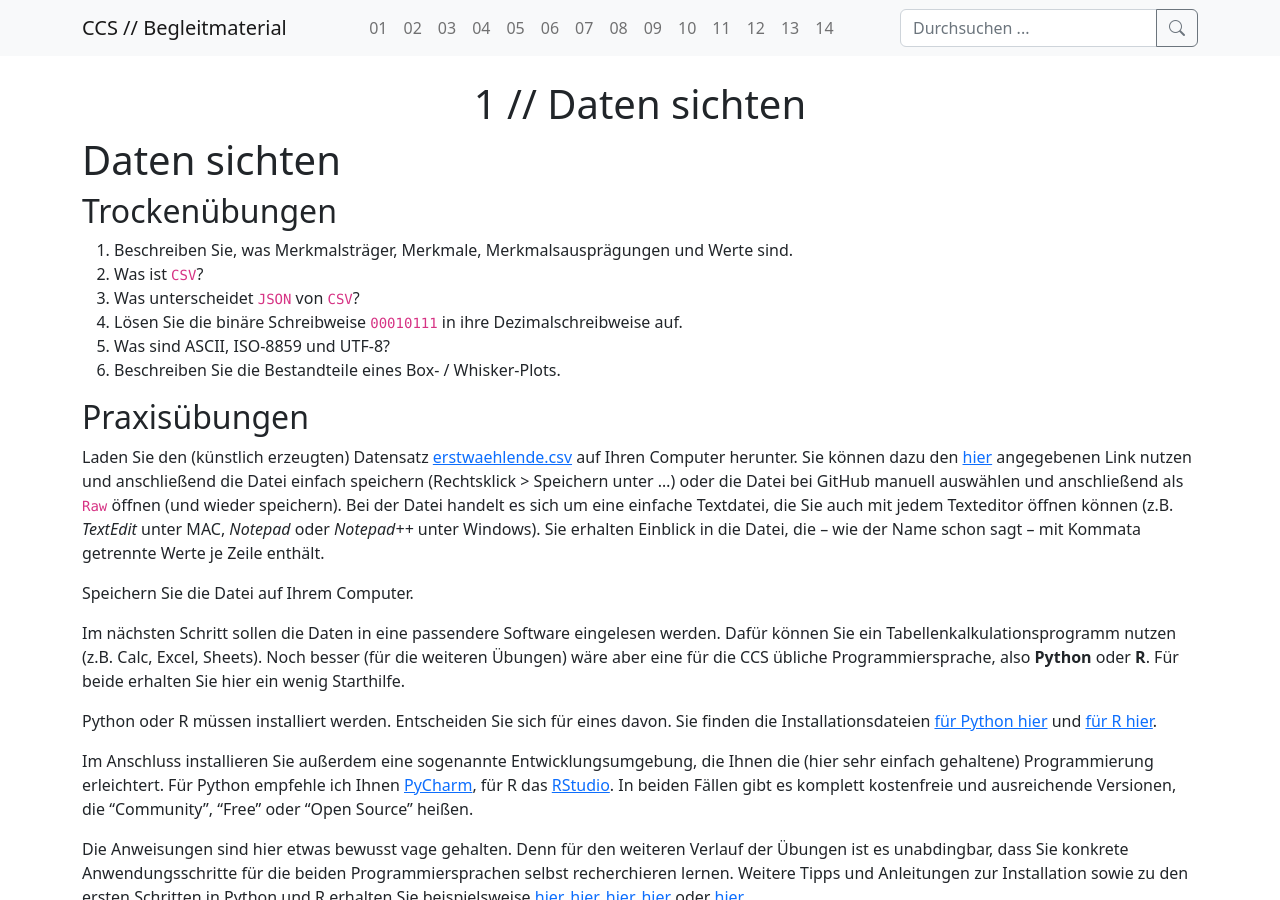
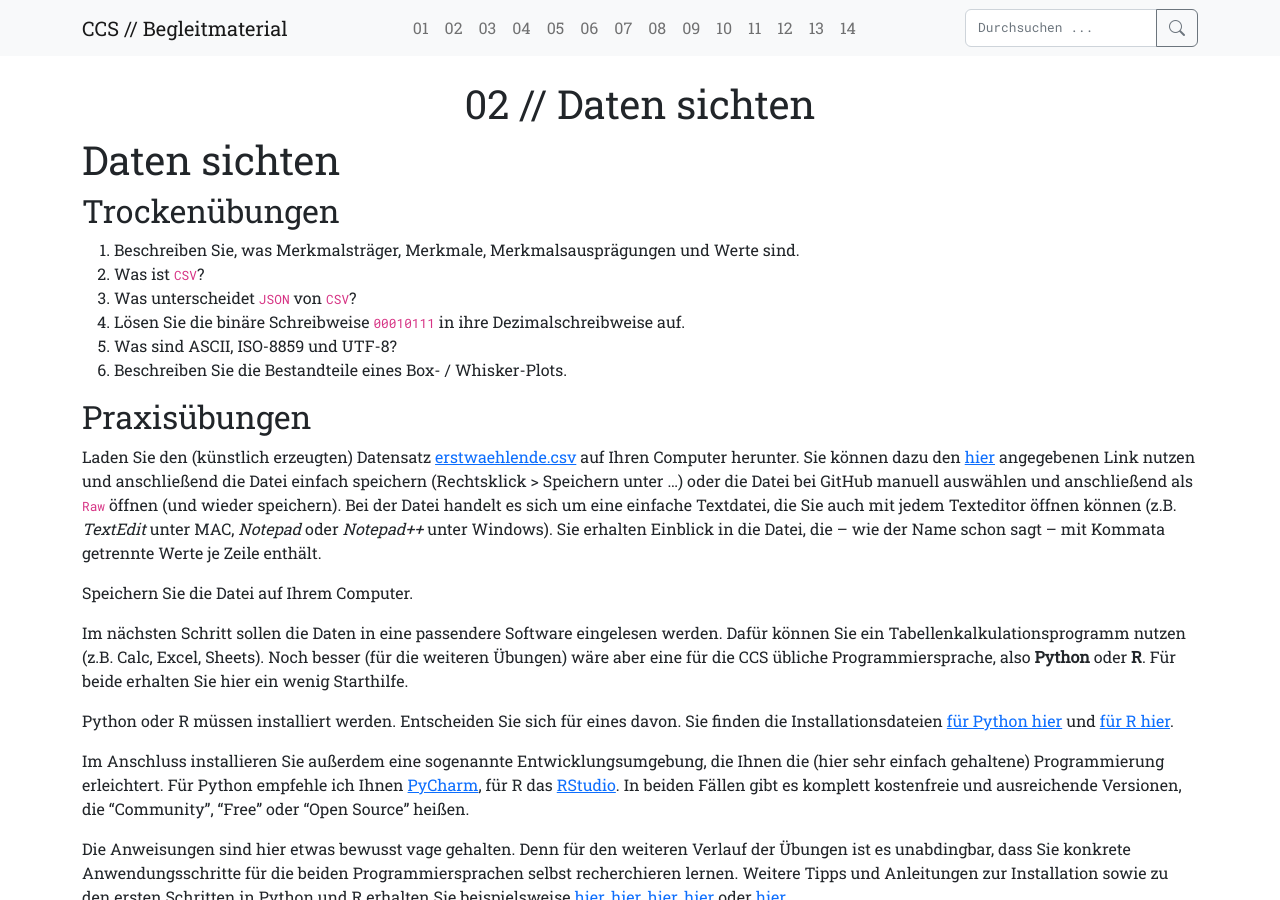
Before and after one commit to datenfruehstueck/ccs, a Jekyll site: the page built from 02_Daten-sichten/README.md, in a window 1280 px wide and 900 px high. Built offline with Jekyll 4.4.1, drawn with Linux system fonts in a browser that asks for light colours; nearby versions of some CDN libraries.

Commit message:
jekyll template optimization

```diff
--- a/02_Daten-sichten/README.md
+++ b/02_Daten-sichten/README.md
@@ -1,7 +1,8 @@
 ---
-title: Daten sichten
-chapter: 01
+title: "Daten sichten"
+chapter: "02"
 layout: default
+permalink: /02-daten-sichten/
 ---
 
 # Daten sichten
--- a/_config.yml
+++ b/_config.yml
@@ -1,2 +1,3 @@
-title: Computational Communication Science | Begleit- und Übungsmaterialien
+title: Computational Communication Science // Begleit- und Übungsmaterialien
 description: Begleit- und Übungsmaterial zum Lehrbuch Computational Communication Science (Haim, erschienen 2023 bei Springer VS).
+baseurl: /
--- a/_layouts/default.html
+++ b/_layouts/default.html
@@ -6,21 +6,22 @@
     <link rel="stylesheet" href="https://fonts.googleapis.com/css?family=Roboto+Slab|Roboto+Mono&display=swap">
 	<link rel="stylesheet" href="https://cdnjs.cloudflare.com/ajax/libs/bootstrap/5.2.3/css/bootstrap.min.css" integrity="sha512-SbiR/eusphKoMVVXysTKG/7VseWii+Y3FdHrt0EpKgpToZeemhqHeZeLWLhJutz/2ut2Vw1uQEj2MbRF+TVBUA==" crossorigin="anonymous" referrerpolicy="no-referrer" />
     <link rel="stylesheet" href="https://cdn.jsdelivr.net/npm/bootstrap-icons@1.7.2/font/bootstrap-icons.css">
-	<link rel="stylesheet" href="web_assets/style.css">
-	<title>{{ page.title }} // Computational Communication Science // Online-Begleitmaterial</title>
+	<link rel="stylesheet" href="/web_assets/style.css">
+	<base href="{{ site.baseurl }}" />
+	<title>{{ page.title }} // {{ site.title }}</title>
   </head>
   <body>
 	<header class="sticky-top">
 	  <nav class="navbar navbar-expand-lg navbar-light bg-light">
 		<div class="container-xl">
-		  <a class="navbar-brand" href="/ccs/">CCS // Begleitmaterial</a>
+		  <a class="navbar-brand" href="/">CCS // Begleitmaterial</a>
 		  <button class="navbar-toggler" type="button" data-bs-toggle="collapse" data-bs-target="#navbarNav" aria-controls="navbarNav" aria-expanded="false" aria-label="Toggle navigation">
 			<span class="navbar-toggler-icon"></span>
 		  </button>
 		  <div class="collapse navbar-collapse" id="navbarNav">
 		    <ul class="navbar-nav mx-auto">
-			  <li class="nav-item"><a href="/ccs/01_Was-ist-CCS/" class="nav-link" data-bs-toggle="tooltip" data-bs-placement="bottom" data-bs-title="Was ist Computational Communication Science?">01</a></li>
-			  <li class="nav-item"><a href="/ccs/02_Daten-sichten/" class="nav-link" data-bs-toggle="tooltip" data-bs-placement="bottom" data-bs-title="Daten sichten">02</a></li>
+			  <li class="nav-item"><a href="/01-was-ist-ccs/" class="nav-link" data-bs-toggle="tooltip" data-bs-placement="bottom" data-bs-title="Was ist Computational Communication Science?">01</a></li>
+			  <li class="nav-item"><a href="/02-daten-sichten/" class="nav-link" data-bs-toggle="tooltip" data-bs-placement="bottom" data-bs-title="Daten sichten">02</a></li>
 			  <li class="nav-item"><a href="/" class="nav-link" data-bs-toggle="tooltip" data-bs-placement="bottom" data-bs-title="Daten bewerten">03</a></li>
 			  <li class="nav-item"><a href="/" class="nav-link" data-bs-toggle="tooltip" data-bs-placement="bottom" data-bs-title="Forschungssoftware entwickeln">04</a></li>
 			  <li class="nav-item"><a href="/" class="nav-link" data-bs-toggle="tooltip" data-bs-placement="bottom" data-bs-title="Daten beziehen">05</a></li>
@@ -57,6 +58,6 @@
 	</footer>
 	<script src="https://code.jquery.com/jquery-3.3.1.slim.min.js" integrity="sha384-q8i/X+965DzO0rT7abK41JStQIAqVgRVzpbzo5smXKp4YfRvH+8abtTE1Pi6jizo" crossorigin="anonymous"></script>
 	<script src="https://cdnjs.cloudflare.com/ajax/libs/bootstrap/5.2.3/js/bootstrap.bundle.min.js" integrity="sha512-i9cEfJwUwViEPFKdC1enz4ZRGBj8YQo6QByFTF92YXHi7waCqyexvRD75S5NVTsSiTv7rKWqG9Y5eFxmRsOn0A==" crossorigin="anonymous" referrerpolicy="no-referrer"></script>
-	<script src="web_assets/main.js"></script>
+	<script src="/web_assets/main.js"></script>
   </body>
 </html>
```
